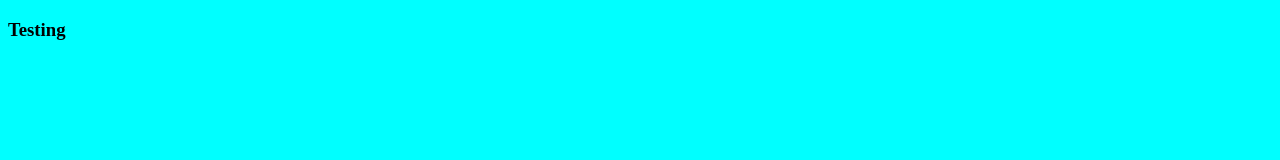
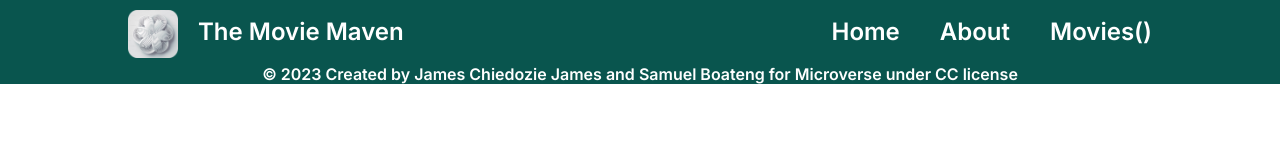
Before and after one commit to chiedozie013/The-Movie-Maven, a website built with webpack: page src/template.html in a window 1280 px wide. Built offline with nearby package versions, Linux system fonts and the light colour scheme.

Commit message:
added header and footer to the home page

```diff
--- a/src/index.js
+++ b/src/index.js
@@ -1 +1,4 @@
 import "./style.css";
+import header from "./modules/header";
+
+header();
--- /dev/null
+++ b/src/modules/header.js
@@ -0,0 +1,20 @@
+import logo from "../assets/logo.png";
+
+const header = () => {
+  const nav = document.querySelector(".nav-header");
+  nav.innerHTML = `
+    <div class="nav-bar">
+    <div class="nav-title">
+    <a href="iner.html"><img id="logo" src="${logo}" alt="logo"></a>
+    <p>The Movie Maven<p>
+    </div>
+    <ul class="nav-list">
+    <li><a href="#">Home</a><li>
+    <li><a href="#">About</a><li>
+    <li><a href="#">Movies(<span id="counter"></span>)</a></li>
+    </ul>
+    </div>
+   `;
+};
+
+export default header;
--- a/src/style.css
+++ b/src/style.css
@@ -1,3 +1,48 @@
+@import url("https://fonts.googleapis.com/css?family=Inter:wght@400;500;600;700&famliy=Crete+Round&family=Montserrat&family=Open+Sans:wght@400;500;600;700&family=Oswald&family=Poppins:wght@400;500;600;700&display=swap");
+
+*,
+*::before,
+*::after {
+  margin: 0;
+  padding: 0;
+  list-style: none;
+  box-sizing: border-box;
+  text-decoration: none;
+}
+
 body {
-  background-color: aqua;
+  font-family: "inter", sans-serif;
+  font-weight: 600;
+  color: #ffffff;
 }
+
+html {
+  scroll-behavior: smooth;
+}
+.nav-header,
+.footer {
+  background-color: #09554e;
+  padding: 0 10%;
+  text-align: center;
+}
+.nav-list,
+.nav-title,
+.nav-bar {
+  display: flex;
+  gap: 20px;
+  align-items: center;
+  font-size: 24px;
+  color: #fff;
+}
+#logo {
+  width: 50px;
+
+  padding-top: 10px;
+}
+
+.nav-bar {
+  justify-content: space-between;
+}
+.nav-list a {
+  color: #fff;
+}
--- a/src/template.html
+++ b/src/template.html
@@ -2,12 +2,24 @@
 <html lang="en">
   <head>
     <meta charset="UTF-8" />
+    <meta http-equiv="X-UA-Compatible" content="IE=edge" />
     <meta name="viewport" content="width=device-width, initial-scale=1.0" />
+    <link
+      rel="stylesheet"
+      href="https://cdnjs.cloudflare.com/ajax/libs/font-awesome/4.7.0/css/font-awesome.min.css"
+    />
     <title><%= htmlWebpackPlugin.options.title %></title>
   </head>
   <body>
-    <div class="container">
-      <h3>Testing</h3>
-    </div>
+    <header>
+      <div class="nav-header"></div>
+    </header>
+    <main>
+      <div class="movie-container"></div>
+    </main>
+    <footer class="footer">
+      &copy; 2023 Created by James Chiedozie James and Samuel Boateng for
+      Microverse under CC license
+    </footer>
   </body>
 </html>
--- a/webpack.config.js
+++ b/webpack.config.js
@@ -28,11 +28,15 @@ module.exports = {
         test: /\.css$/i,
         use: ["style-loader", "css-loader"],
       },
+      {
+        test: /\.(png|svg|jpg|jpeg|gif)$/i,
+        type: "asset/resource",
+      },
     ],
   },
   plugins: [
     new HtmlWebpackPlugin({
-      title: "Movie shop",
+      title: "The Movie Maven",
       flename: "index.html",
       template: "src/template.html",
     }),
```
Also changed, not shown: dist/69d6a14833e05843891c.png (added), dist/bundle.js, dist/index.html, src/assets/logo.png (added), 1 other file.
